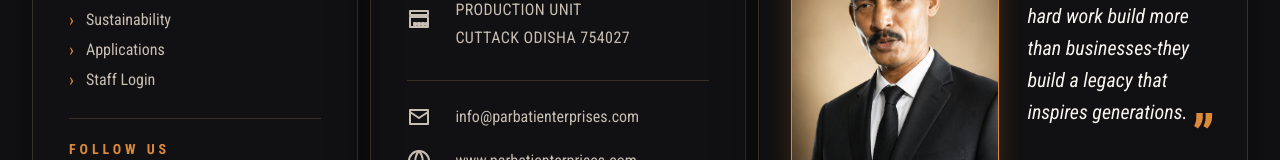
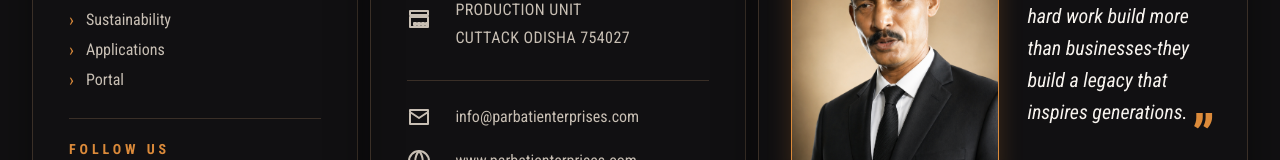
Before and after one commit to ShrimanSouravSen/P_E_Web, a React (Vite) app: page / in a window 1280 px wide. Shown: the part 4093-4253 px from the top of the page. Built offline with nearby package versions, Linux system fonts and the light colour scheme.

Commit message:
StaffLogin to Portal text change

```diff
--- a/src/components/layout/Footer.jsx
+++ b/src/components/layout/Footer.jsx
@@ -7,7 +7,7 @@ const quickLinks = [
   ['Process', '#process'],
   ['Sustainability', '#sustainability'],
   ['Applications', '#applications'],
-  ['Staff Login', 'https://parbatienterprises.com/expense_tracker/login'],
+  ['Portal', 'https://parbatienterprises.com/expense_tracker/login'],
   // ['Careers', '#careers'],
   // ['Contact Us', '#contact'],
 ]
```
